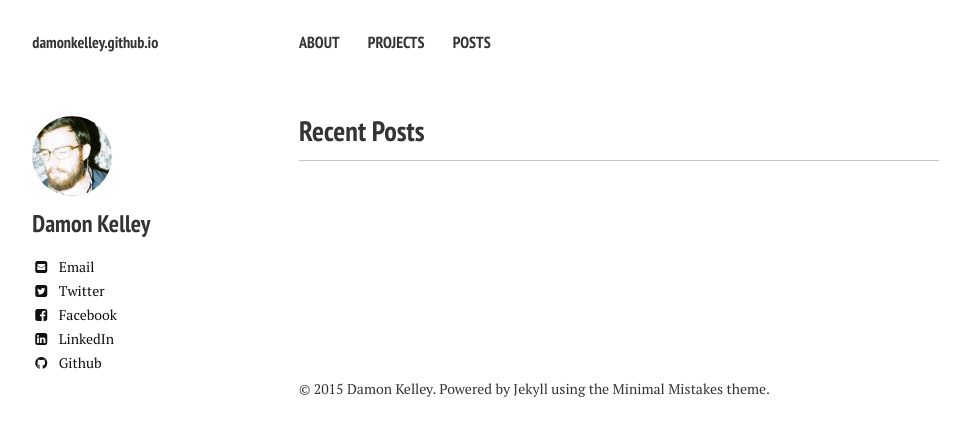
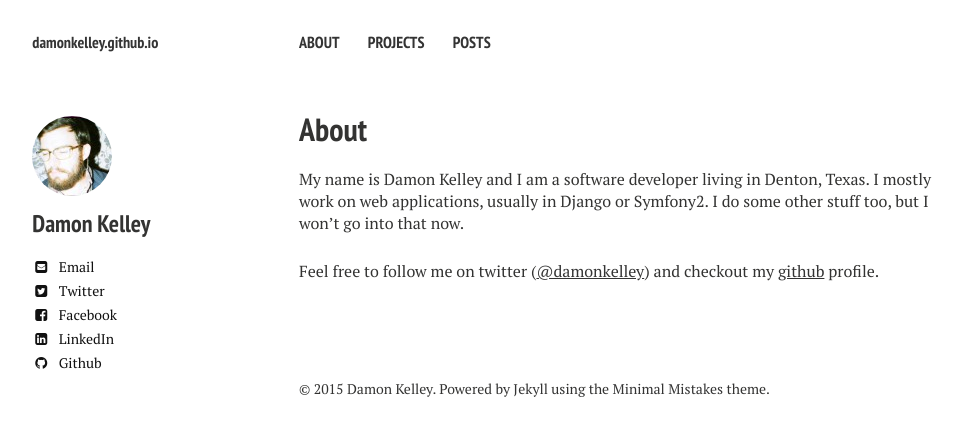
Before and after one commit to damonkelley/damonkelley.github.io, a Jekyll site: the page built from index.md, in a window 1280 px wide. Shown: the top 436 px of the page, without its empty margins (21-984 px from the left). Built offline with Jekyll 4.4.1, drawn with Linux system fonts in a browser that asks for light colours; nearby versions of some CDN libraries.

Commit message:
Moved home to the index.

```diff
--- a/_layouts/home.html
+++ b/_layouts/home.html
@@ -7,7 +7,7 @@
 {% include _head.html %}
 </head>
 
-<body class="home">
+<body class="page">
 
 {% include _browser-upgrade.html %}
 
@@ -32,20 +32,16 @@
   <div class="article-author-side">
     {% include _author-bio.html %}
   </div>
-  <div id="index">
-    <h3><a href="{{ site.url}}/posts/">Recent Posts</a></h3>
-    {% for post in site.posts limit:5 %}
-    <article>
-      {% if post.link %}
-        <h2 class="link-post"><a href="{{ site.url }}{{ post.url }}" title="{{ post.title }}">{{ post.title }}</a> <a href="{{ post.link }}" target="_blank" title="{{ post.title }}"><i class="fa fa-link"></i></h2>
-      {% else %}
-        <h2><a href="{{ site.url }}{{ post.url }}" title="{{ post.title }}">{{ post.title }}</a></h2>
-        <p>{{ post.excerpt | strip_html | truncate: 160 }}</p>
-      {% endif %}
-    </article>
-    {% endfor %}
-  </div><!-- /#index -->
-</div><!-- /#main -->
+  <article class="page">
+    <h1>{{ page.title }}</h1>
+    <div class="article-wrap">
+      {{ content }}
+    </div><!-- /.article-wrap -->
+    {% if site.owner.disqus-shortname and page.comments == true %}
+      <section id="disqus_thread"></section><!-- /#disqus_thread -->
+    {% endif %}
+  </article>
+</div><!-- /#index -->
 
 <div class="footer-wrap">
   <footer>
--- a/index.md
+++ b/index.md
@@ -1,5 +1,11 @@
 ---
 layout: home
+title: About
 excerpt:
-tags: [Jekyll, theme, responsive, blog, template]
+tags: [about]
 ---
+
+My name is Damon Kelley and I am a software developer living in Denton, Texas. I mostly work on web applications, usually in Django or Symfony2. I do some other stuff too, but I won't go into that now.
+
+
+Feel free to follow me on twitter ([@damonkelley](http://twitter.com/damonkelley)) and checkout my [github](http://github.com/damonkelley) profile.
```
Also changed, not shown: about/index.md (deleted, +0 -12 lines).
